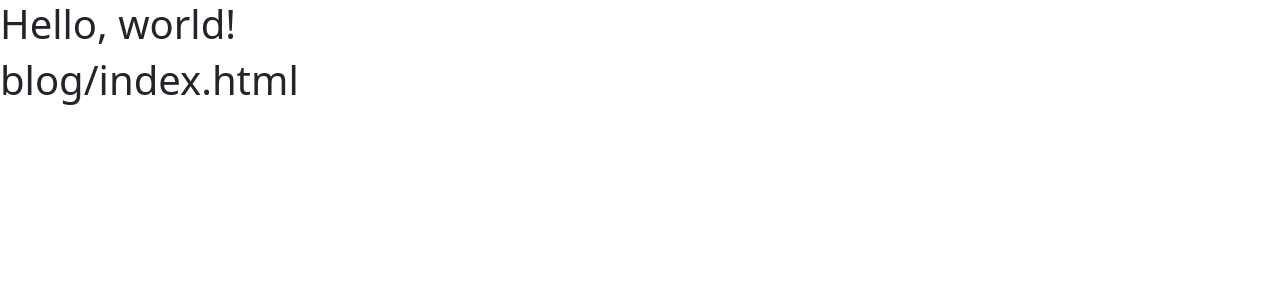
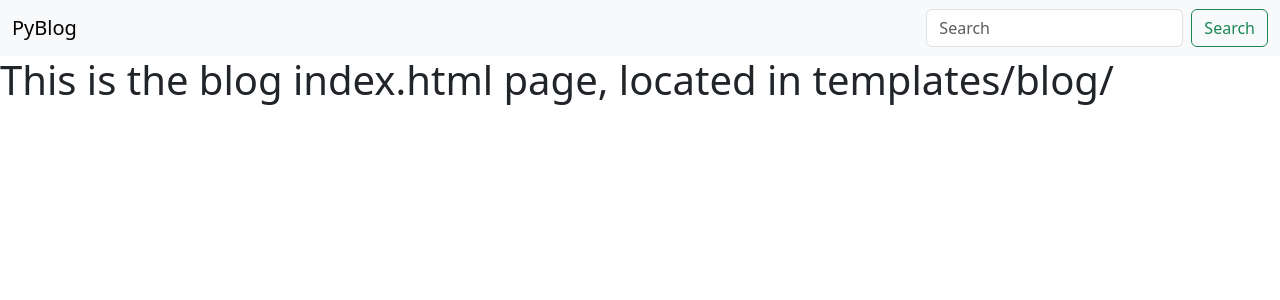
Before and after one commit to Gustavo-Gadelha/PyBlog, a Django app: page / in a window 1280 px wide. Shown: the top 300 px of the page. Run offline with Django 5.2, Linux system fonts and the light colour scheme.

Commit message:
Adicionado o arquivo 'navbar.html' em 'templates'

```diff
--- a/templates/base.html
+++ b/templates/base.html
@@ -10,8 +10,6 @@
     <link href="{% static 'css/base.css' %}" rel="stylesheet">
   </head>
   <body>
-    <h1>Hello, world!</h1>
-
     {% block body %}
     {% endblock %}
 
--- a/templates/blog/index.html
+++ b/templates/blog/index.html
@@ -1,7 +1,7 @@
 {% extends '../base.html' %}
-
 {% block title %}Blog index{% endblock %}
 
 {% block body %}
-<h1>blog/index.html</h1>
+{% include '../navbar.html' %}
+<h1>This is the blog index.html page, located in templates/blog/</h1>
 {% endblock %}
--- /dev/null
+++ b/templates/navbar.html
@@ -0,0 +1,22 @@
+<nav class="navbar navbar-expand-lg bg-body-tertiary">
+  <div class="container-fluid">
+
+    <a class="navbar-brand" href="#">PyBlog</a>
+
+    <button class="navbar-toggler" type="button" data-bs-toggle="collapse" data-bs-target="#navbarSupportedContent" aria-controls="navbarSupportedContent" aria-expanded="false" aria-label="Toggle navigation">
+      <span class="navbar-toggler-icon"></span>
+    </button>
+
+    <div class="collapse navbar-collapse" id="navbarSupportedContent">
+      <ul class="navbar-nav me-auto mb-2 mb-lg-0">
+        <!-- navbar items -->
+      </ul>
+
+      <form class="d-flex" role="search">
+        <input class="form-control me-2" type="search" placeholder="Search" aria-label="Search">
+        <button class="btn btn-outline-success" type="submit">Search</button>
+      </form>
+    </div>
+
+  </div>
+</nav>
```
